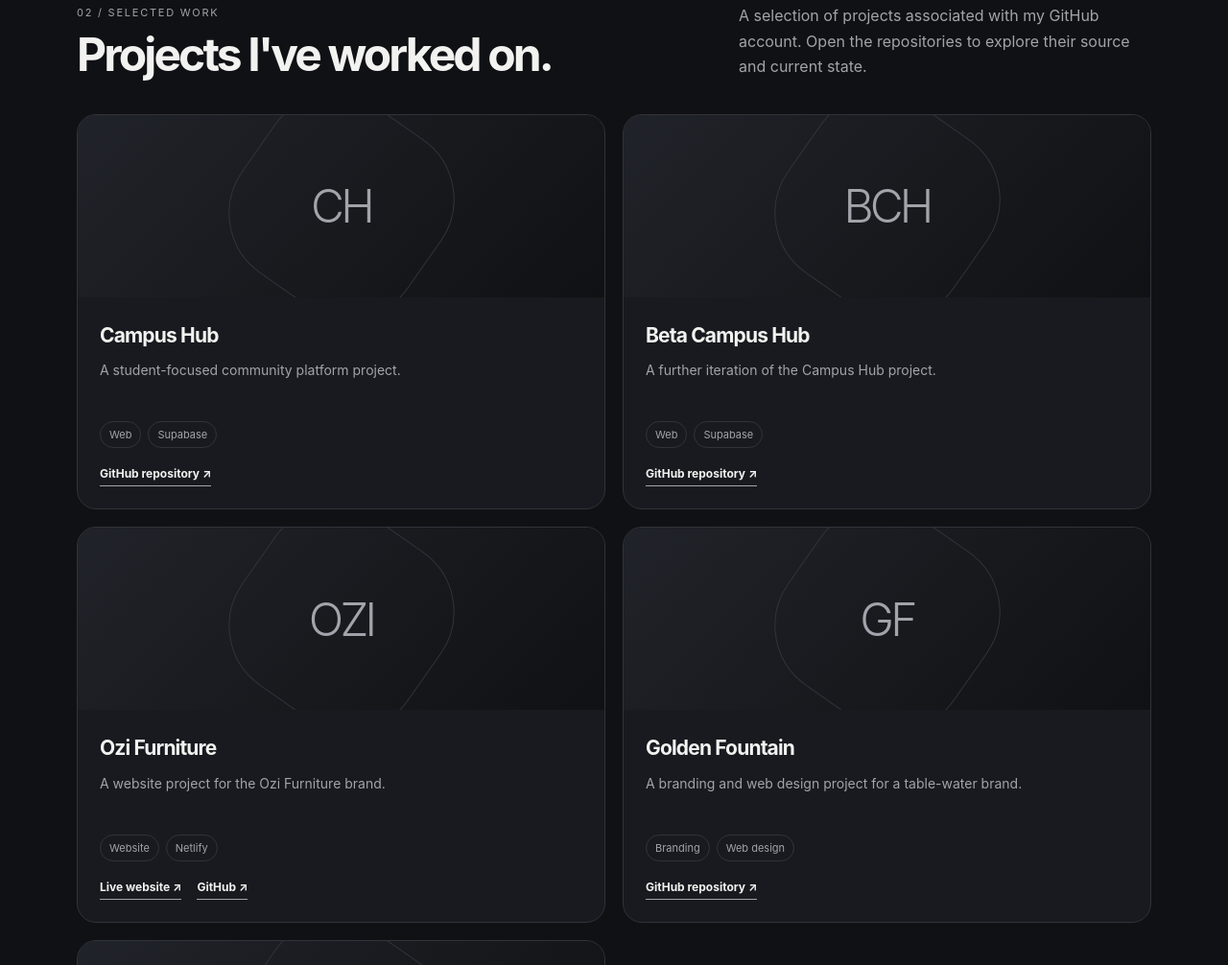
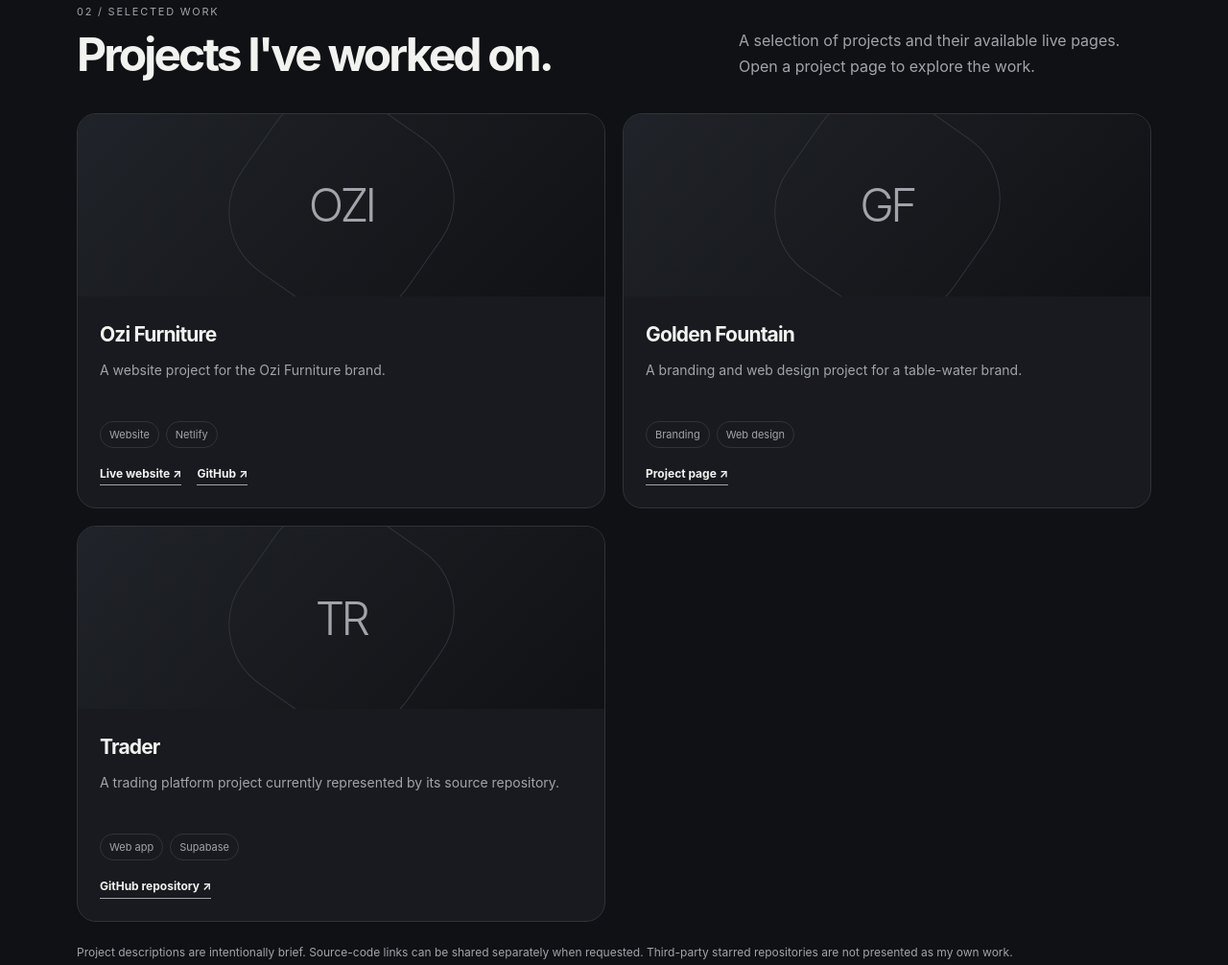
Before and after one commit to OrezimeOkelezo/My-Portfolio, a plain HTML site: page index.html in a window 1280 px wide. Shown: the part 1416-2422 px from the top of the page at 96% size. Drawn offline with Linux system fonts and the light colour scheme.

Commit message:
Remove Beta Campus Hub and feature Golden Fountain project page

```diff
--- a/index.html
+++ b/index.html
@@ -17,13 +17,11 @@
 <main id="home" class="wrap">
 <div class="hero"><div class="reveal"><div class="eyebrow">Full-Stack Developer</div><h1>Orezime<br><em>Okelezo.</em></h1><p class="intro">I build for the web, turning ideas into useful digital experiences. Explore selected projects and connect with me about opportunities.</p><div class="actions"><a class="btn primary" href="#projects">Explore projects ↗</a><a class="btn secondary" href="mailto:orezimeokelezo94@gmail.com">Get in touch ↗</a></div></div><div class="scene reveal" aria-label="Animated abstract 3D orb"><div class="orbit"><i></i></div><div class="orb"></div><div class="scene-label">Design · Build · Iterate</div></div></div>
 <section id="about"><div class="section-head reveal"><div><div class="kicker">01 / About</div><h2>A little about me.</h2></div></div><div class="about-grid reveal"><div><p>I'm Orezime Okelezo, a graduate of Dennis Osadebay University, Asaba, and an aspiring Full-Stack Developer focused on building web experiences. This portfolio brings together selected projects, the tools used across them, and ways to get in touch. I'm open to opportunities where I can keep learning, contribute to a team, and build useful products.</p><div class="fact"><strong>Education</strong><span>Graduate · Dennis Osadebay University, Asaba</span></div></div><div class="facts"><div class="fact"><strong>Full-Stack Developer</strong><span>Target role</span></div><div class="fact"><strong>Web projects</strong><span>Selected work below</span></div><div class="fact"><strong>GitHub</strong><span><a href="https://github.com/OrezimeOkelezo" target="_blank" rel="noreferrer">View profile ↗</a></span></div><div class="fact"><strong>Open to opportunities</strong><span>Let's connect</span></div></div></div></section>
-<section id="projects"><div class="section-head reveal"><div><div class="kicker">02 / Selected work</div><h2>Projects I've worked on.</h2></div><p>A selection of projects associated with my GitHub account. Open the repositories to explore their source and current state.</p></div><div class="project-grid">
-<article class="project reveal"><div class="project-top"><div class="project-symbol">CH</div></div><div class="project-body"><h3>Campus Hub</h3><p>A student-focused community platform project.</p><div class="tags"><span class="tag">Web</span><span class="tag">Supabase</span></div><div class="project-links"><a href="https://github.com/OrezimeOkelezo/Campus-hub" target="_blank" rel="noreferrer">GitHub repository ↗</a></div></div></article>
-<article class="project reveal"><div class="project-top"><div class="project-symbol">BCH</div></div><div class="project-body"><h3>Beta Campus Hub</h3><p>A further iteration of the Campus Hub project.</p><div class="tags"><span class="tag">Web</span><span class="tag">Supabase</span></div><div class="project-links"><a href="https://github.com/OrezimeOkelezo/Beta-Campus-hub" target="_blank" rel="noreferrer">GitHub repository ↗</a></div></div></article>
+<section id="projects"><div class="section-head reveal"><div><div class="kicker">02 / Selected work</div><h2>Projects I've worked on.</h2></div><p>A selection of projects and their available live pages. Open a project page to explore the work.</p></div><div class="project-grid">
 <article class="project reveal"><div class="project-top"><div class="project-symbol">OZI</div></div><div class="project-body"><h3>Ozi Furniture</h3><p>A website project for the Ozi Furniture brand.</p><div class="tags"><span class="tag">Website</span><span class="tag">Netlify</span></div><div class="project-links"><a href="https://ozi-furniture.netlify.app/" target="_blank" rel="noreferrer">Live website ↗</a><a href="https://github.com/OrezimeOkelezo/Ozi-Furniture" target="_blank" rel="noreferrer">GitHub ↗</a></div></div></article>
-<article class="project reveal"><div class="project-top"><div class="project-symbol">GF</div></div><div class="project-body"><h3>Golden Fountain</h3><p>A branding and web design project for a table-water brand.</p><div class="tags"><span class="tag">Branding</span><span class="tag">Web design</span></div><div class="project-links"><a href="https://github.com/OrezimeOkelezo/Golden-Fountain" target="_blank" rel="noreferrer">GitHub repository ↗</a></div></div></article>
+<article class="project reveal"><div class="project-top"><div class="project-symbol">GF</div></div><div class="project-body"><h3>Golden Fountain</h3><p>A branding and web design project for a table-water brand.</p><div class="tags"><span class="tag">Branding</span><span class="tag">Web design</span></div><div class="project-links"><a href="https://orezimeokelezo.github.io/Golden-Fountain/" target="_blank" rel="noreferrer">Project page ↗</a></div></div></article>
 <article class="project reveal"><div class="project-top"><div class="project-symbol">TR</div></div><div class="project-body"><h3>Trader</h3><p>A trading platform project currently represented by its source repository.</p><div class="tags"><span class="tag">Web app</span><span class="tag">Supabase</span></div><div class="project-links"><a href="https://github.com/OrezimeOkelezo/Trader" target="_blank" rel="noreferrer">GitHub repository ↗</a></div></div></article>
-</div><p class="note">Project descriptions are intentionally brief. Live links are shown only where a confirmed URL is available. Third-party starred repositories are not presented as my own work.</p></section>
+</div><p class="note">Project descriptions are intentionally brief. Source-code links can be shared separately when requested. Third-party starred repositories are not presented as my own work.</p></section>
 <section id="stack"><div class="section-head reveal"><div><div class="kicker">03 / Tools</div><h2>Technologies in my projects.</h2></div><p>Tools and platforms that have appeared in my project work.</p></div><div class="stack reveal"><span>HTML</span><span>CSS</span><span>JavaScript</span><span>Supabase</span><span>GitHub</span><span>Netlify</span><span>GitHub Pages</span></div></section>
 <section id="contact"><div class="contact reveal"><div><div class="kicker">04 / Contact</div><h2>Let's build<br>something useful.</h2><p>I'm interested in Full-Stack Developer opportunities and collaborative projects. The easiest way to reach me is by email or WhatsApp.</p><div class="actions"><a class="btn primary" href="mailto:orezimeokelezo94@gmail.com">Email me ↗</a></div></div><div class="contact-links"><a href="mailto:orezimeokelezo94@gmail.com">✉ &nbsp; orezimeokelezo94@gmail.com</a><a href="tel:+2349155509005">☎ &nbsp; +234 915 550 9005</a><a href="https://wa.me/2349155509005" target="_blank" rel="noreferrer">◉ &nbsp; WhatsApp ↗</a><a href="https://github.com/OrezimeOkelezo" target="_blank" rel="noreferrer">⌘ &nbsp; GitHub profile ↗</a></div></div></section>
 </main>
```
